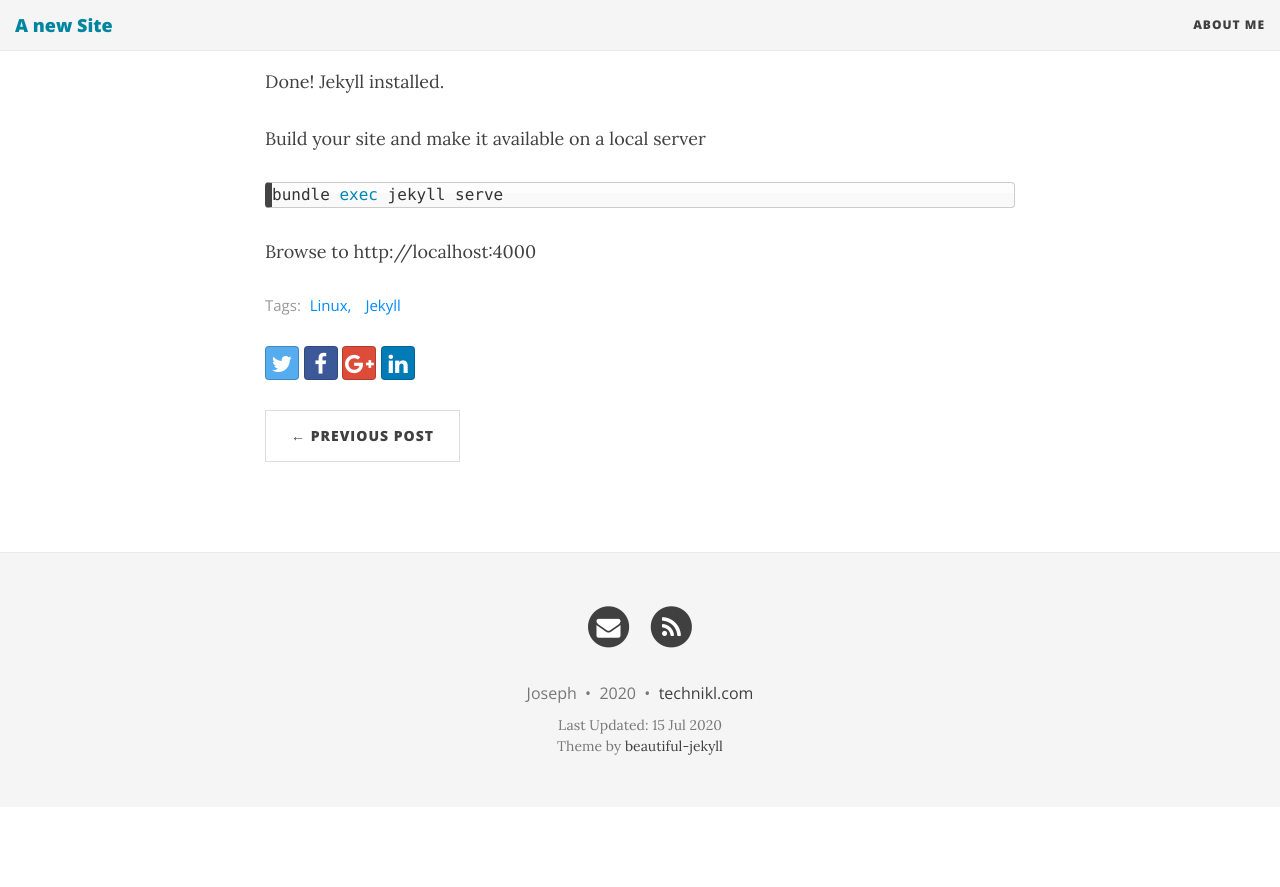
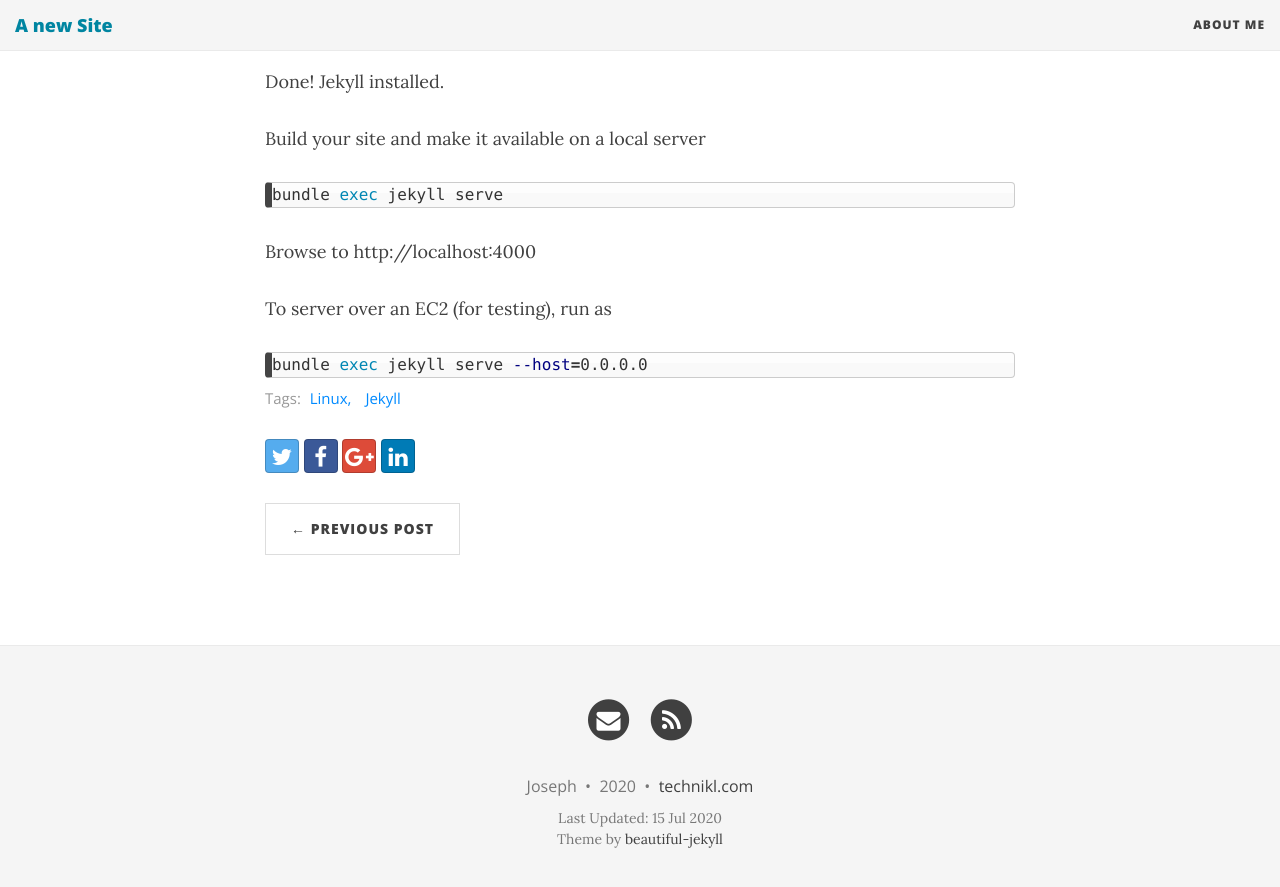
Before and after one commit to viper25/blog-old, a Jekyll site: the page built from _posts/2020-03-21-install-jekyll-on-Ubuntu.md, in a window 1280 px wide and 900 px high, scrolled down 1149 px. Shown: the top 887 px of the window. Built offline with Jekyll 4.4.1, drawn with Linux system fonts in a browser that asks for light colours; nearby versions of some CDN libraries; before the commit the page ends 1956 px from its top, so only the background shows below that.

Commit message:
Update for EC2 access

````diff
--- a/_posts/2020-03-21-install-jekyll-on-Ubuntu.md
+++ b/_posts/2020-03-21-install-jekyll-on-Ubuntu.md
@@ -58,3 +58,8 @@ bundle exec jekyll serve
 ```
 
 Browse to http://localhost:4000
+
+To server over an EC2 (for testing), run as
+```bash
+bundle exec jekyll serve --host=0.0.0.0
+```
````
